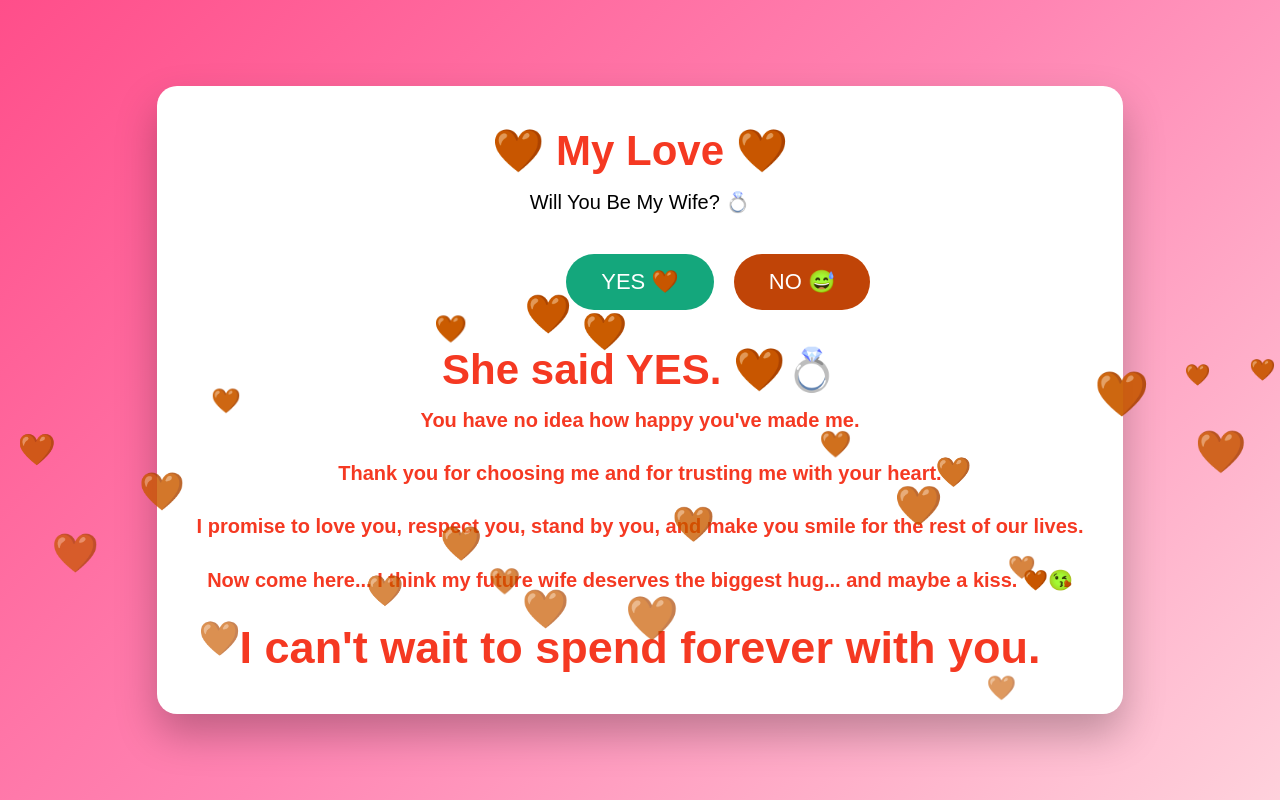
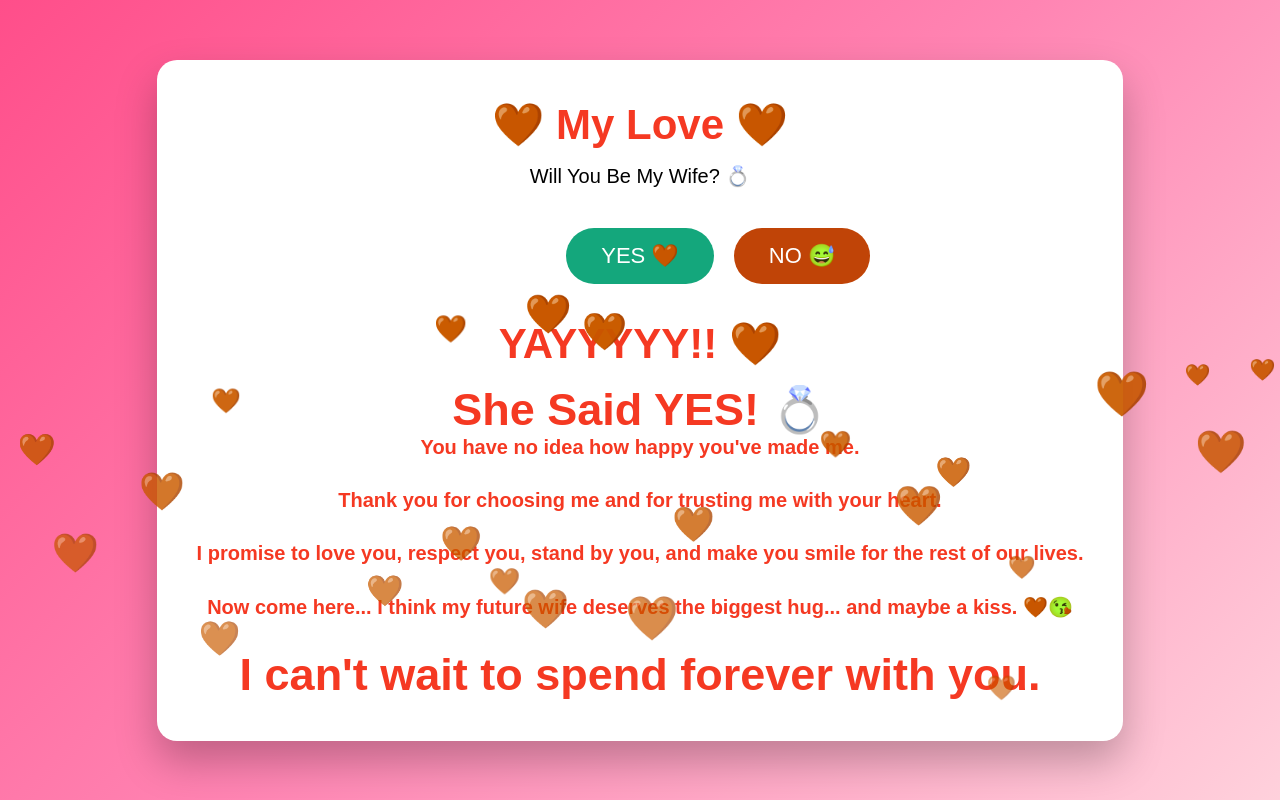
Before and after one commit to yashhjain9630-glitch/Proposal, a plain HTML site: page index.html in a window 1280 px wide. Both pictures are taken after a click on the button "YES ❤️". Shown: the top 800 px of the page. Drawn offline with Linux system fonts and the light colour scheme.

Commit message:
5Update index.html

```diff
--- a/index.html
+++ b/index.html
@@ -119,9 +119,11 @@ opacity:0;
 
 <button id="no">NO 😅</button>
 
+<div id="result">
+<h1>YAYYYYY!! ❤️</h1>
 
-<div id="result">
-<h1>She said YES. ❤️💍</h1>
+<h2>She Said YES! 💍</h2>
+
 <p>
 You have no idea how happy you've made me.
 </p>
```
